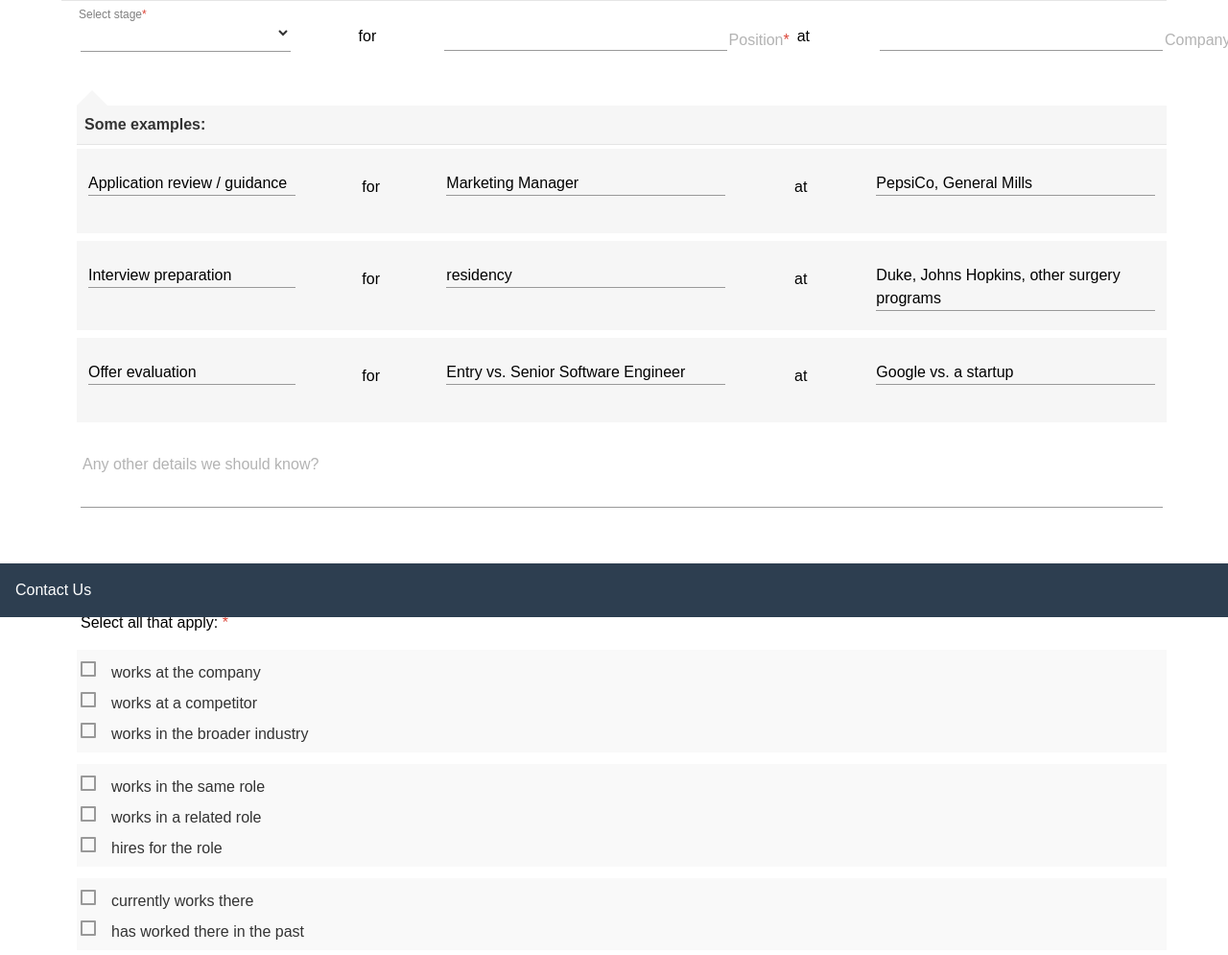
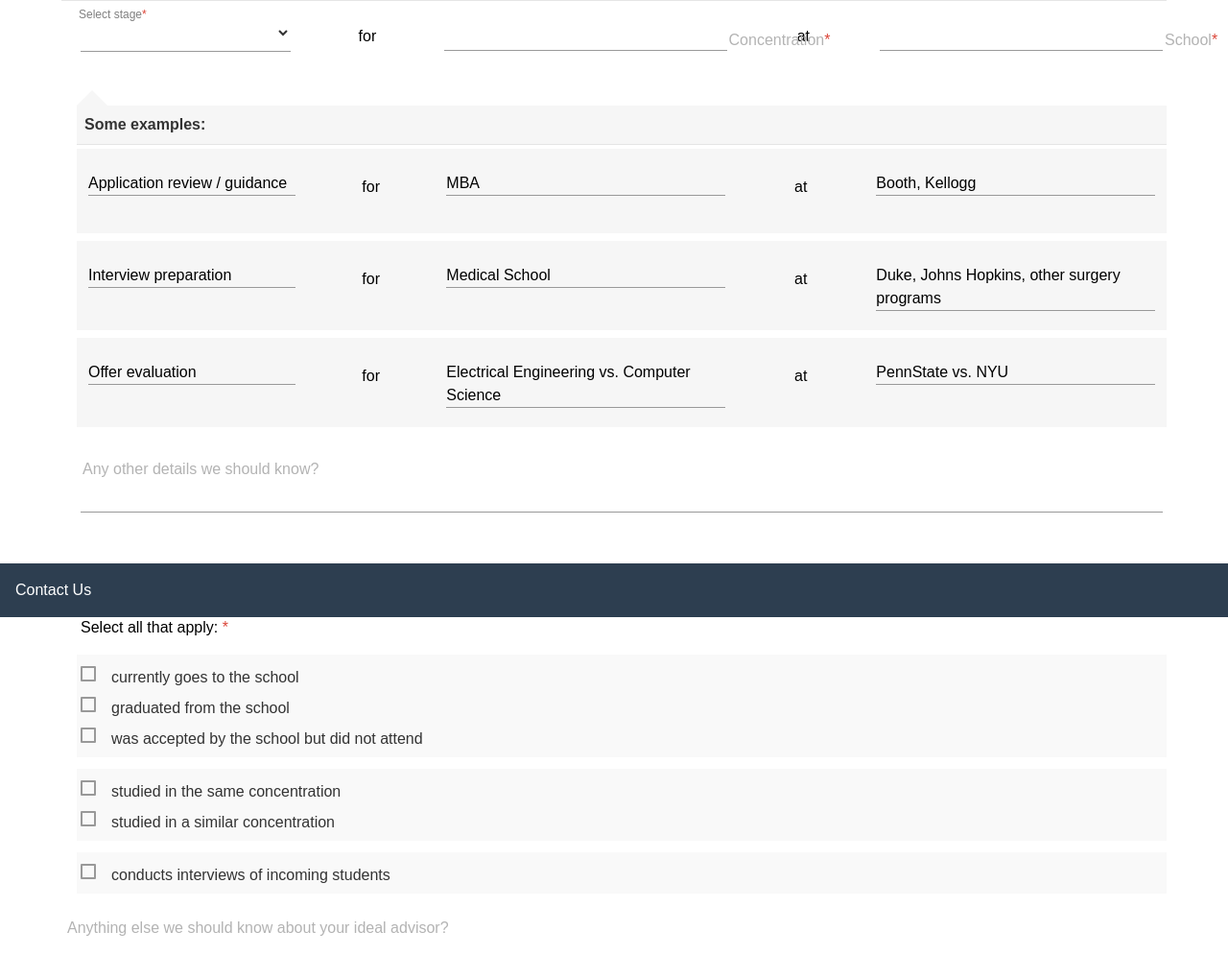
Before and after one commit to monaqvi/ten-consumer-price-check, a website: page client/school/request/index.html in a window 1280 px wide. Shown: the part 157-1152 px from the top of the page at 96% size. Drawn offline with nearby package versions, Linux system fonts and the light colour scheme.

Commit message:
Update school request form

```diff
--- a/client/school/request/index.html
+++ b/client/school/request/index.html
@@ -48,7 +48,7 @@
                     </p>
                     <fieldset class="pure-u-1 pure-u-md-2-3 form-group" required>
                       <input type="text" required name="request_help_position"/>
-                      <label class="control-label" for="input">Position</label><i class="bar"></i>
+                      <label class="control-label" for="input">Concentration</label><i class="bar"></i>
                     </fieldset>
                   </div>
                 </div>
@@ -59,7 +59,7 @@
                     </p>
                     <fieldset class="pure-u-1 pure-u-md-2-3 form-group" required>
                       <input type="text" required name="request_help_company"/>
-                      <label class="control-label" for="input">Company</label><i class="bar"></i>
+                      <label class="control-label" for="input">School</label><i class="bar"></i>
                     </fieldset>
                   </div>
                 </div>
@@ -83,7 +83,7 @@
                       for
                     </p>
                     <fieldset class="pure-u-1 pure-u-md-2-3 form-group">
-                      <span>Marketing Manager</span>
+                      <span>MBA</span>
                       <i class="bar"></i>
                     </fieldset>
                   </div>
@@ -94,7 +94,7 @@
                       at
                     </p>
                     <fieldset class="pure-u-1 pure-u-md-2-3 form-group">
-                      <span>PepsiCo, General Mills</span>
+                      <span>Booth, Kellogg</span>
                       <i class="bar"></i>
                     </fieldset>
                   </div>
@@ -114,7 +114,7 @@
                       for
                     </p>
                     <fieldset class="pure-u-1 pure-u-md-2-3 form-group">
-                      <span>residency</span>
+                      <span>Medical School</span>
                       <i class="bar"></i>
                     </fieldset>
                   </div>
@@ -145,7 +145,7 @@
                       for
                     </p>
                     <fieldset class="pure-u-1 pure-u-md-2-3 form-group">
-                      <span>Entry vs. Senior Software Engineer</span>
+                      <span>Electrical Engineering vs. Computer Science</span>
                       <i class="bar"></i>
                     </fieldset>
                   </div>
@@ -156,7 +156,7 @@
                       at
                     </p>
                     <fieldset class="pure-u-1 pure-u-md-2-3 form-group">
-                      <span>Google vs. a startup</span>
+                      <span>PennState vs. NYU</span>
                       <i class="bar"></i>
                     </fieldset>
                   </div>
@@ -185,13 +185,13 @@
             <div class="query-group pure-g">
               <fieldset class="pure-u-1 checkbox greyed">
                 <label>
-                  <input type="checkbox" name="works_company"/><i class="helper"></i>works at the company
+                  <input type="checkbox" name="works_company"/><i class="helper"></i>currently goes to the school
                 </label>
                 <label>
-                  <input type="checkbox" name="works_competitor"/><i class="helper"></i>works at a competitor
+                  <input type="checkbox" name="works_competitor"/><i class="helper"></i>graduated from the school
                 </label>
                 <label>
-                  <input type="checkbox" name="works_industry"/><i class="helper"></i>works in the broader industry
+                  <input type="checkbox" name="works_industry"/><i class="helper"></i>was accepted by the school but did not attend
                 </label>
               </fieldset>
             </div>
@@ -199,13 +199,10 @@
             <div class="query-group pure-g">
               <fieldset class="pure-u-1 checkbox greyed">
                 <label>
-                  <input type="checkbox" name="works_same_role"/><i class="helper"></i>works in the same role
+                  <input type="checkbox" name="works_same_role"/><i class="helper"></i>studied in the same concentration
                 </label>
                 <label>
-                  <input type="checkbox" name="works_with_role"/><i class="helper"></i>works in a related role
-                </label>
-                <label>
-                  <input type="checkbox" name="hires_for_role"/><i class="helper"></i>hires for the role
+                  <input type="checkbox" name="works_with_role"/><i class="helper"></i>studied in a similar concentration
                 </label>
               </fieldset>
             </div>
@@ -213,10 +210,7 @@
             <div class="query-group pure-g">
               <fieldset class="pure-u-1 checkbox greyed">
                 <label>
-                  <input type="checkbox" name="currently_works"/><i class="helper"></i>currently works there
-                </label>
-                <label>
-                  <input type="checkbox" name="has_worked"/><i class="helper"></i>has worked there in the past
+                  <input type="checkbox" name="hires_for_role"/><i class="helper"></i>conducts interviews of incoming students
                 </label>
               </fieldset>
             </div>
```
